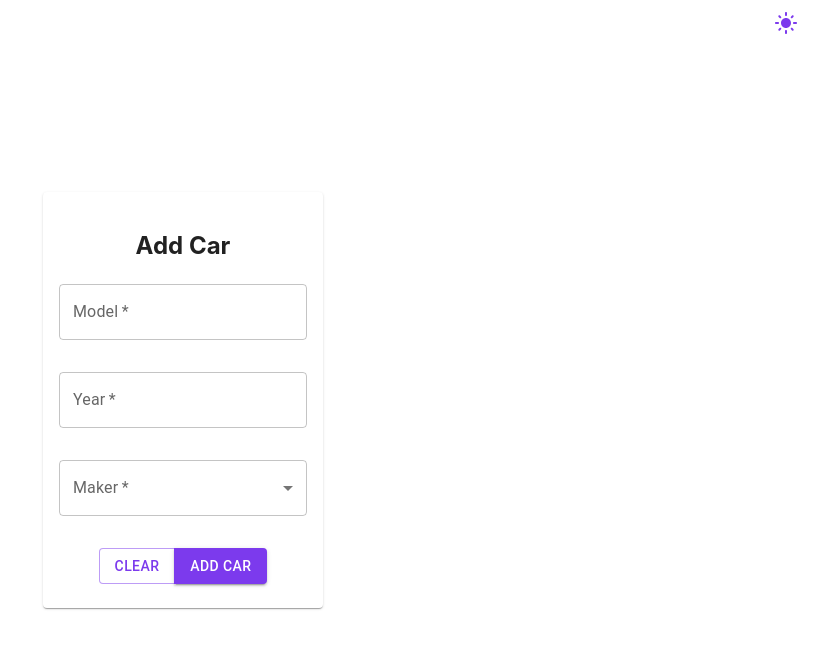
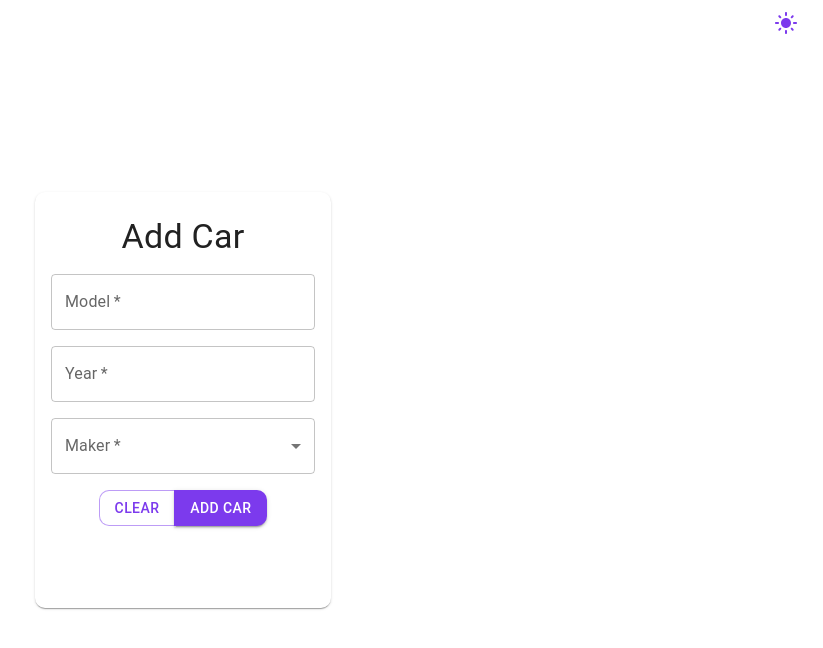
Before and after one commit to proga-react-practice/kappa-vladyslav-vybyranyi, a React (Vite) app: page / in a window 1280 px wide. Shown: the top 648 px of the page, without its empty margins (457-1280 px from the left). Built offline with nearby package versions, Linux system fonts and the light colour scheme.

Commit message:
added entry editing functionality

```diff
--- a/src/App.tsx
+++ b/src/App.tsx
@@ -2,73 +2,37 @@ import CarForm from './components/carForm'
 import { useState } from 'react'
 import { Car } from './types'
 import CarList from './components/carList'
-import { Box, Button, Container, Divider, ThemeProvider, createTheme } from '@mui/material'
-import LightModeIcon from '@mui/icons-material/LightMode';
-import DarkModeIcon from '@mui/icons-material/DarkMode';
-import Brightness7Icon from '@mui/icons-material/Brightness7';
-import Brightness4Icon from '@mui/icons-material/Brightness4';
+import CarEditDialog from './components/carEditDialog'
+import { Box, Button, Container, Divider, ThemeProvider} from '@mui/material'
 
-const lightTheme = createTheme({
-  palette: {
-    primary: {
-      main: '#7c3aed'
-    },
-  }
-})
-
-const solarizedLight = createTheme({
-  palette: {
-    primary: {
-      main: '#268bd2'
-    },
-    secondary: {
-      main: '#859900'
-    },
-    background: {
-      default: '#fdf6e3'
-    }
-  }
-})
-
-const darkTheme = createTheme({
-  palette: {
-    mode: 'dark',
-    primary: {
-      main: '#7c3aed'
-    },
-  }
-})
-
-const solarizedDark = createTheme({
-  palette: {
-    mode: 'dark',
-    primary: {
-      main: '#268bd2'
-    },
-    secondary: {
-      main: '#859900'
-    },
-    background: {
-      default: '#002b36'
-    }
-  }
-})
-
-const themes = [
-  { theme: lightTheme, icon: <LightModeIcon />},
-  { theme: darkTheme, icon: <DarkModeIcon />},
-  { theme: solarizedLight, icon: <Brightness7Icon />},
-  { theme: solarizedDark, icon: <Brightness4Icon />},
-]
+import themes from './themes'
 
 function App() {
   const [cars, setCars] = useState<Car[]>([]) // Car array state
   const [themeIndex, setThemeIndex] = useState(0)
+  const [editDialogOpen, setEditDialogOpen] = useState(false)
+  const [editIndex, setEditIndex] = useState(-1)
 
   function changeTheme() {
     setThemeIndex((themeIndex + 1) % themes.length)
   }
 
+  function addCar(car: Car) { // Function to add a car to the list
+    setCars([...cars, car])
+  }
+
+  function deleteCar(i: number) { // Function to delete a car from the list
+    setCars(cars.filter((_, index) => index !== i))
+  }
+
+  function editCar(i: number, car: Car) { // Function to edit a car from the list
+    setCars(cars.map((c, index) => index === i ? car : c))
+  }
+
+  function handleEdit(i: number) { // Function to handle car edition
+    setEditIndex(i)
+    setEditDialogOpen(true)
+  }
 
   return (
     <ThemeProvider theme={themes[themeIndex].theme} >
@@ -76,11 +40,17 @@ function App() {
         sx={{height: '100vh', width: '100vw', alignContent: 'center', bgcolor: 'background.default'}}
         className='cars-container'>
           <Container sx={{display: 'flex', justifyContent: 'center'}}>
-            <CarForm cars={cars} setCars={setCars} />
+            <CarForm addCar={addCar} />
             {cars.length !== 0 && <Divider orientation='vertical' flexItem variant='middle' sx={{m: 2}} />}
-            <CarList cars={cars} setCars={setCars} />
+            <CarList cars={cars} deleteCar={deleteCar} editCar={handleEdit} />
           </Container>
           <Button sx={{position: 'absolute', top: 5, right: 5}} onClick={changeTheme} variant='text'>{themes[themeIndex].icon}</Button>
+          <CarEditDialog
+            open={editDialogOpen}
+            handleClose={() => setEditDialogOpen(false)}
+            editCar={(car) => editCar(editIndex, car)}
+            carData={cars[editIndex]}
+          />
       </Box>
     </ThemeProvider>
   )
--- /dev/null
+++ b/src/components/carEditDialog.tsx
@@ -0,0 +1,87 @@
+
+import { Dialog, DialogActions, DialogContent, DialogTitle, TextField, Button, MenuItem } from '@mui/material';
+import { ChangeEvent, useState, useEffect } from 'react';
+import { Car, FormErrors } from '../types';
+import { validateCar } from '../utils';
+
+interface CarEditDialogProps {
+    open: boolean,
+    handleClose: () => void,
+    editCar: (car: Car) => void,
+    carData: Car
+}
+
+export default function CarEditDialog({open, handleClose, editCar, carData} : CarEditDialogProps){
+
+    const [car, setCar] = useState<Car>({ maker: '', model: '', year: '' })
+    const [errors, setErrors] = useState<FormErrors>({ maker: '', model: '', year: '' })
+
+    useEffect(() => {
+        setCar(carData === undefined ? { maker: '', model: '', year: '' } : carData)
+    }, [carData])
+
+    useEffect(() => { // Effect to re-validate form fields
+        if (Object.values(errors).some((value) => value !== '')){
+            validateCar({car, errors, setErrors})
+        }
+    // eslint-disable-next-line react-hooks/exhaustive-deps
+    }, [car])
+
+    const handleChange = (e: ChangeEvent<HTMLInputElement>) => {
+        const { name, value } = e.target
+        setCar({ ...car, [name]: value })
+    }
+
+    const handleSubmit = () => {
+        if (!validateCar({car, errors, setErrors})) return
+        editCar(car)
+        handleClose()
+    }
+
+    return (
+        <Dialog open={open} onClose={handleClose}>
+            <DialogTitle>Edit Car</DialogTitle>
+            <DialogContent>
+                <TextField
+                    sx={{marginY: 1}}
+                    label='Maker'
+                    name='maker'
+                    select
+                    value={car.maker}
+                    onChange={handleChange}
+                    error={errors.maker !== ''}
+                    helperText={errors.maker}
+                    fullWidth>
+                        <MenuItem value="">Select Maker</MenuItem>
+                        <MenuItem value="Toyota">Toyota</MenuItem>
+                        <MenuItem value="Honda">Honda</MenuItem>
+                        <MenuItem value="Ford">Ford</MenuItem>
+                </TextField>
+                <TextField
+                    sx={{marginY: 1}}
+                    label='Model'
+                    name='model'
+                    value={car.model}
+                    onChange={handleChange}
+                    error={errors.model !== ''}
+                    helperText={errors.model}
+                    fullWidth
+                />
+                <TextField
+                    sx={{marginY: 1}}
+                    label='Year'
+                    name='year'
+                    value={car.year}
+                    onChange={handleChange}
+                    error={errors.year !== ''}
+                    helperText={errors.year}
+                    fullWidth
+                />
+            </DialogContent>
+            <DialogActions>
+                <Button onClick={handleClose}>Cancel</Button>
+                <Button onClick={handleSubmit}>Save</Button>
+            </DialogActions>
+        </Dialog>
+    )
+}
--- a/src/components/carForm.tsx
+++ b/src/components/carForm.tsx
@@ -1,51 +1,36 @@
-import { ChangeEvent, FormEvent, useState } from 'react'
-import { Car } from '../types'
+import { ChangeEvent, FormEvent, useEffect, useState } from 'react'
+import { Car, FormErrors } from '../types'
 import Card from '@mui/material/Card';
 import CardContent from '@mui/material/CardContent';
 import TextField from '@mui/material/TextField';
-import { Button, ButtonGroup, MenuItem } from '@mui/material';
+import { Button, ButtonGroup, MenuItem, Typography } from '@mui/material';
 
-interface CarFormProps { cars: Car[], setCars: (cars: Car[]) => void }
-interface FormErrors extends Car {}
+import { validateCar } from '../utils'
 
-function capitalizeFirstLetter(string: string) { // Function to capitalize the first letter of a string
-    return string.charAt(0).toUpperCase() + string.slice(1)
-}
+interface CarFormProps { addCar: (car: Car) => void }
 
-export default function CarForm({ cars, setCars} : CarFormProps){
+export default function CarForm({ addCar } : CarFormProps){
     const [car, setCar] = useState({ maker: '', model: '', year: '' }) // Car object state
     const [errors, setErrors] = useState<FormErrors>({
         model: '', year: '', maker: ''
     }) // Errors state
 
-    const validate = () => { // Function to validate form fields
-        let correct = true
-        Object.keys(errors).forEach((key) => {
-            if (!car[key as keyof Car]) {
-                errors[key as keyof Car] = `${capitalizeFirstLetter(key)} is required`
-                correct = false
-            } else {
-                errors[key as keyof Car] = ''
-            }
-        })
-        setErrors({ ...errors })
-        return correct
-    }
+    useEffect(() => { // Effect to re-validate form fields
+        if (Object.values(errors).some((value) => value !== '')){
+            validateCar({car, errors, setErrors})
+        }
+    // eslint-disable-next-line react-hooks/exhaustive-deps
+    }, [car])
 
     const handleChange = (e: ChangeEvent<HTMLInputElement>) => { // Handler for input changes
         const { name, value } = e.target
         setCar({ ...car, [name]: value })
     }
 
-    // const handleSelectChange = (e: ChangeEvent<HTMLSelectElement>) => { // Handler for select changes
-    //     const { name, value } = e.target
-    //     setCar({ ...car, [name]: value })
-    // }
-
     const handleSubmit = (e: FormEvent) => { // Handler for form submission
         e.preventDefault()
-        if (!validate()) return
-        setCars([...cars, car])
+        if (!validateCar({car, errors, setErrors})) return
+        addCar(car)
         setCar({ maker: '', model: '', year: '' })
     }
 
@@ -58,40 +43,47 @@ export default function CarForm({ cars, setCars} : CarFormProps){
     return (
         <Card>
             <CardContent sx={{display: 'flex', flexDirection: 'column', alignItems: 'center'}}>
-                <h2>Add Car</h2>
+                <Typography variant='h4' sx={{margin: 1}}>Add Car</Typography>
 
                 <TextField
+                    sx={{margin: 1, width: '100%'}}
                     required
                     type="outlined"
                     name='model'
                     value={car.model}
                     onChange={handleChange}
                     label="Model"
+                    error={Boolean(errors.model)}
+                    helperText={errors.model}
                 />
-                <p className='error'>{errors.model}</p>
                 <TextField
+                    sx={{margin: 1, width: '100%'}}
                     required
                     type="outlined"
                     name='year'
                     value={car.year}
                     onChange={handleChange}
                     label="Year"
+                    error={Boolean(errors.year)}
+                    helperText={errors.year}
                 />
-                <p className='error'>{errors.year}</p>
                 <TextField
-                    sx={{ width: '100%' }}
+                    sx={{ width: '100%', margin: 1}}
                     label="Maker"
                     name='maker'
                     select
                     required
+                    defaultValue=""
                     value={car.maker}
+                    error={Boolean(errors.maker)}
+                    helperText={errors.maker}
                     onChange={handleChange} >
+                        <MenuItem value="">Select Maker</MenuItem>
                         <MenuItem value="Toyota">Toyota</MenuItem>
                         <MenuItem value="Honda">Honda</MenuItem>
                         <MenuItem value="Ford">Ford</MenuItem>
                 </TextField>
-                <p className='error'>{errors.maker}</p>
-                <ButtonGroup>
+                <ButtonGroup sx={{margin: 1}}>
                     <Button variant='outlined' onClick={handleReset}>Clear</Button>
                     <Button variant='contained' onClick={handleSubmit}>Add Car</Button>
                 </ButtonGroup>
--- /dev/null
+++ b/src/themes.tsx
@@ -0,0 +1,124 @@
+import LightModeIcon from '@mui/icons-material/LightMode';
+import DarkModeIcon from '@mui/icons-material/DarkMode';
+import Brightness7Icon from '@mui/icons-material/Brightness7';
+import Brightness4Icon from '@mui/icons-material/Brightness4';
+import { createTheme } from '@mui/material'
+
+const lightTheme = createTheme({
+	palette: {
+		primary: {
+			main: '#7c3aed'
+		},
+	},
+	components: {
+		MuiButton: {
+			styleOverrides: {
+				root: {
+					borderRadius: 10
+				}
+			}
+		},
+		MuiCard: {
+			styleOverrides: {
+				root: {
+					borderRadius: 10
+				}
+			}
+		}
+	}
+})
+
+const solarizedLight = createTheme({
+palette: {
+	primary: {
+		main: '#268bd2'
+	},
+	secondary: {
+		main: '#859900'
+	},
+	background: {
+		default: '#fdf6e3'
+	}
+},
+components: {
+	MuiButton: {
+		styleOverrides: {
+			root: {
+				borderRadius: 0
+			}
+		}
+	},
+	MuiCard: {
+		styleOverrides: {
+			root: {
+				borderRadius: 0
+			}
+		}
+	}
+}
+})
+
+const darkTheme = createTheme({
+	palette: {
+		mode: 'dark',
+		primary: {
+			main: '#7c3aed'
+		},
+	},
+	components: {
+		MuiButton: {
+			styleOverrides: {
+				root: {
+					borderRadius: 10
+				}
+			}
+		},
+		MuiCard: {
+			styleOverrides: {
+				root: {
+					borderRadius: 10
+				}
+			}
+		}
+	}
+})
+
+const solarizedDark = createTheme({
+	palette: {
+		mode: 'dark',
+		primary: {
+			main: '#268bd2'
+		},
+		secondary: {
+			main: '#859900'
+		},
+		background: {
+			default: '#002b36'
+		},
+	},
+	components: {
+		MuiButton: {
+			styleOverrides: {
+				root: {
+					borderRadius: 0
+				}
+			}
+		},
+		MuiCard: {
+			styleOverrides: {
+				root: {
+					borderRadius: 0
+				}
+			}
+		}
+	}
+})
+
+const themes = [
+{ theme: lightTheme, icon: <LightModeIcon />},
+{ theme: darkTheme, icon: <DarkModeIcon />},
+{ theme: solarizedLight, icon: <Brightness7Icon />},
+{ theme: solarizedDark, icon: <Brightness4Icon />},
+]
+
+export default themes
--- a/src/types.tsx
+++ b/src/types.tsx
@@ -3,3 +3,5 @@ export interface Car { // Car object fields
     model: string
     year: string
 }
+
+export interface FormErrors extends Car {}
--- /dev/null
+++ b/src/utils.tsx
@@ -0,0 +1,32 @@
+import { Car, FormErrors } from "./types"
+
+interface validateCarProps {
+    car: Car,
+    errors: FormErrors,
+    setErrors: (errors: FormErrors) => void
+}
+
+function capitalizeFirstLetter(string: string) { // Function to capitalize the first letter of a string
+    return string.charAt(0).toUpperCase() + string.slice(1)
+}
+
+export const validateCar = ({car, errors, setErrors} : validateCarProps) => { // Function to validate form fields
+    const currentYear = new Date().getFullYear()
+    let correct = true
+    Object.keys(errors).forEach((key) => {
+        if (!car[key as keyof Car]) {
+            errors[key as keyof Car] = `${capitalizeFirstLetter(key)} is required`
+            correct = false
+        } else {
+            errors[key as keyof Car] = ''
+        }
+    })
+
+    if (!errors.year && !(parseInt(car.year) > 1900 && parseInt(car.year) < currentYear)) {
+        errors.year = 'Year must be between 1900 and ' + currentYear
+        correct = false
+    }
+
+    setErrors({ ...errors })
+    return correct
+}
```
Also changed, not shown: src/components/carList.tsx (+22 -10 lines).
